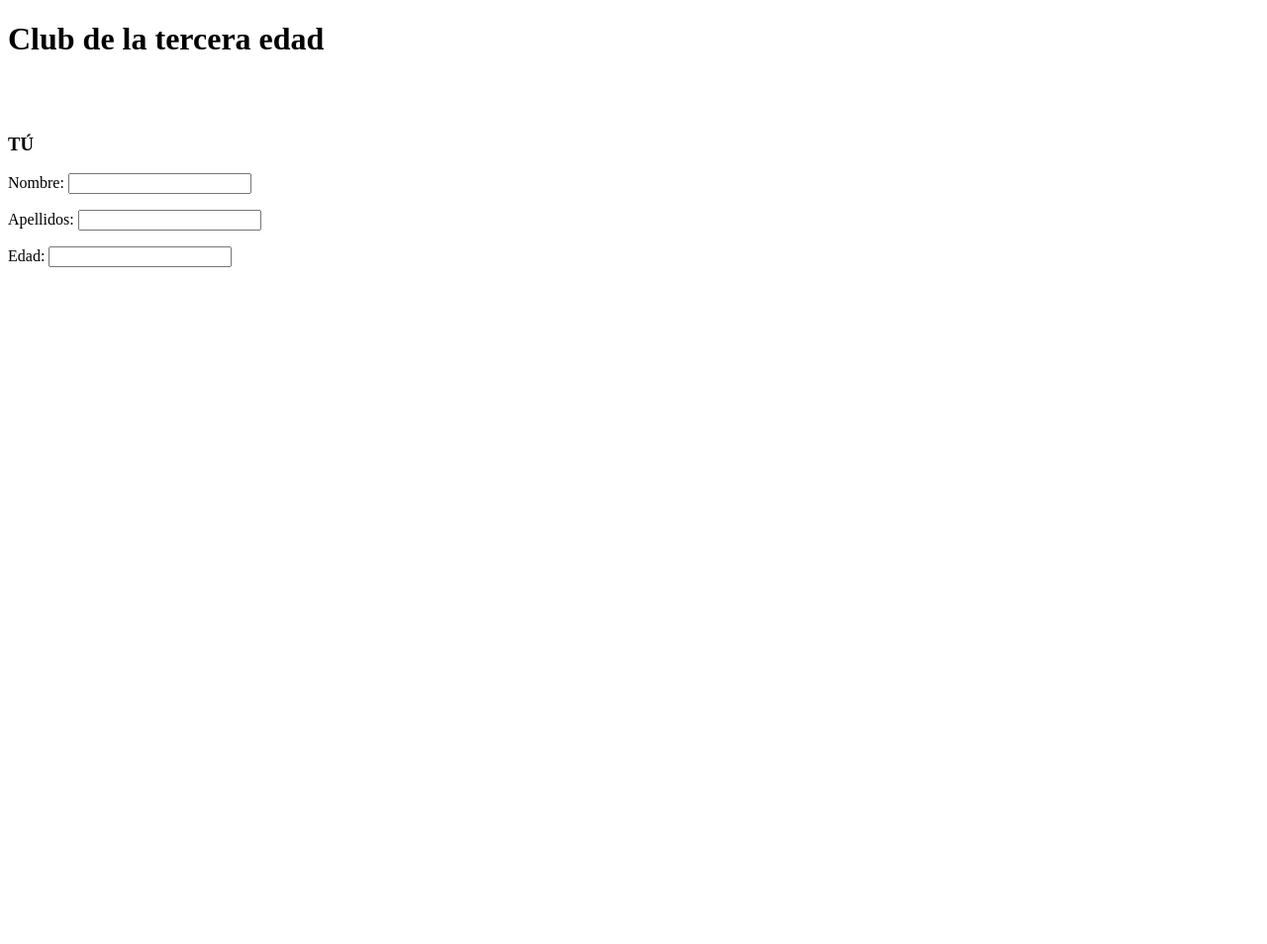
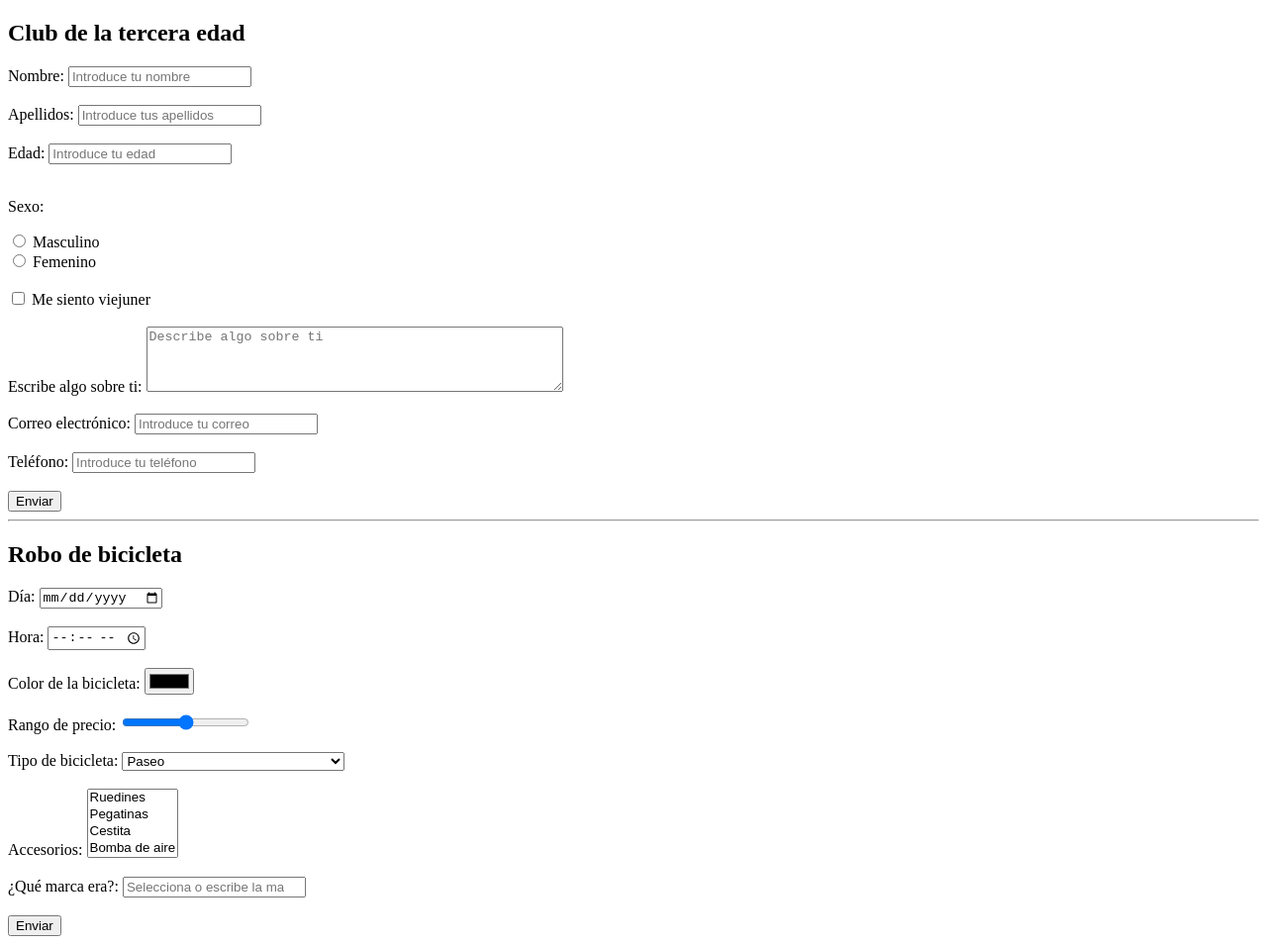
Before and after one commit to AnBuAre/Formularios, a plain HTML site: page index.html in a window 1280 px wide. Shown: the whole page at 99% size. Before the commit the page ends 800 px from the top, so only its background shows below. Drawn offline with Linux system fonts and the light colour scheme.

Commit message:
actualizado

```diff
--- a/index.html
+++ b/index.html
@@ -1,24 +1,101 @@
 <!DOCTYPE html>
-<html lang="en">
+<html lang="es">
 <head>
     <meta charset="UTF-8">
-    <meta name="viewport" content="width=device-width, initial-scale=1.0">
-    <title>Document</title>
+    <title>Formularios de Club y Robo</title>
 </head>
 <body>
-    <h1>Club de la tercera edad</h1>
-    <br>
-    <br>
-    <h3>TÚ</h3>
-    <form>
-       <p><label for = "nombre"> Nombre: </label>
-        <input type= "text" id="nombre" name="nombre" ></p>
 
-        <p><label for="apellidos"> Apellidos: </label>
-            <input type="text" id="apellidos" name="apellidos"><br><p>
 
-        <p><label for="edad"> Edad: </label><input type="number" id="edad" name="edad"></p>
+    <form id="club-tercera-edad">
+        <h2>Club de la tercera edad</h2>
 
+        <label for="nombre">Nombre:</label>
+        <input type="text" id="nombre" name="nombre" placeholder="Introduce tu nombre" required><br><br>
+
+        <label for="apellidos">Apellidos:</label>
+        <input type="text" id="apellidos" name="apellidos" placeholder="Introduce tus apellidos" required><br><br>
+
+        <label for="edad">Edad:</label>
+        <input type="number" id="edad" name="edad" placeholder="Introduce tu edad" required><br><br>
+
+        <p>Sexo:</p>
+        <input type="radio" id="masculino" name="sexo" value="masculino">
+        <label for="masculino">Masculino</label><br>
+        <input type="radio" id="femenino" name="sexo" value="femenino">
+        <label for="femenino">Femenino</label><br><br>
+
+        <input type="checkbox" id="me-siento-viejuner" name="me-siento-viejuner">
+        <label for="me-siento-viejuner">Me siento viejuner</label><br><br>
+
+        <label for="sobre-ti">Escribe algo sobre ti:</label>
+        <textarea id="sobre-ti" name="sobre-ti" rows="4" cols="50" placeholder="Describe algo sobre ti"></textarea><br><br>
+
+        <label for="correo-electronico">Correo electrónico:</label>
+        <input type="email" id="correo-electronico" name="correo-electronico" placeholder="Introduce tu correo" required><br><br>
+
+        <label for="telefono">Teléfono:</label>
+        <input type="tel" id="telefono" name="telefono" placeholder="Introduce tu teléfono" required><br><br>
+
+        <input type="submit" value="Enviar">
+    </form>
+
+    <hr>
+
+    <!-- Formulario: Robo de bicicleta -->
+    <form id="robo-bicicleta">
+        <h2>Robo de bicicleta</h2>
+
+        <label for="dia">Día:</label>
+        <input type="date" id="dia" name="dia" required><br><br>
+
+        <label for="hora">Hora:</label>
+        <input type="time" id="hora" name="hora" required><br><br>
+
+        <label for="color-bicicleta">Color de la bicicleta:</label>
+        <input type="color" id="color-bicicleta" name="color-bicicleta"><br><br>
+
+        <label for="rango-precio">Rango de precio:</label>
+        <input type="range" id="rango-precio" name="rango-precio" min="0" max="10000"><br><br>
+
+        <label for="tipo-bicicleta">Tipo de bicicleta:</label>
+        <select id="tipo-bicicleta" name="tipo-bicicleta">
+            <option value="paseo">Paseo</option>
+            <option value="senorial">Señorial</option>
+            <option value="anti-plebeyos">Anti-plebeyos</option>
+            <option value="porencimadelhombro">PorEncimaDelHombro</option>
+            <option value="montana">Montaña</option>
+            <option value="gamusinos">Gamusinos</option>
+            <option value="hueleflores-premium">Hueleflores premium</option>
+            <option value="fango-lover">Fango lover</option>
+            <option value="carreras">Carreras</option>
+            <option value="metroymedio">Metroymedio</option>
+            <option value="3-tarde-fluorescente">3 de la tarde (fluorescente edition)</option>
+            <option value="grupitors">Grupitors</option>
+        </select><br><br>
+
+        <label for="accesorios">Accesorios:</label>
+        <select id="accesorios" name="accesorios" multiple>
+            <option value="ruedines">Ruedines</option>
+            <option value="pegatinas">Pegatinas</option>
+            <option value="cestita">Cestita</option>
+            <option value="bomba-aire">Bomba de aire</option>
+            <option value="timbre">Timbre</option>
+            <option value="foco">Foco</option>
+        </select><br><br>
+
+        <label for="marca-bicicleta">¿Qué marca era?:</label>
+        <datalist id="marca-lista">
+            <option value="specialized">
+            <option value="trek">
+            <option value="merida">
+            <option value="scott">
+            <option value="giant">
+            <option value="cube">
+        </datalist>
+        <input type="text" id="marca-bicicleta" name="marca-bicicleta" list="marca-lista" placeholder="Selecciona o escribe la marca"><br><br>
+
+        <input type="submit" value="Enviar">
     </form>
 
 </body>
```
Also changed, not shown: page/formulario1.html (+11 -0 lines).
